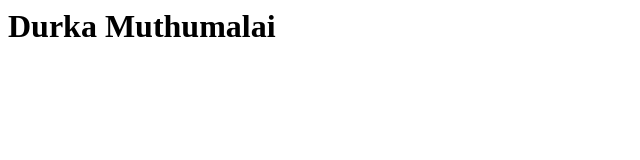
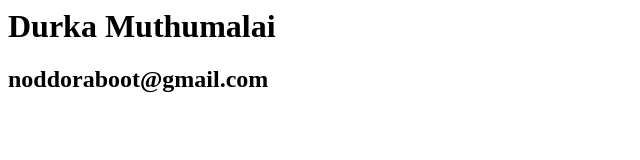
Before and after one commit to DurkaMuthumalai/DurkaMuthumalai.github.io, a plain HTML site: page index.html in a window 1280 px wide. Shown: the whole page, without its empty margins (0-640 px from the left). Drawn offline with Linux system fonts and the light colour scheme.

Commit message:
some meaningful text

```diff
--- a/index.html
+++ b/index.html
@@ -1,4 +1,5 @@
 <title>My CV</title>
 <body>
 <h1>Durka Muthumalai</h1>
+<h2>noddoraboot@gmail.com</h2>
 </body>
```
